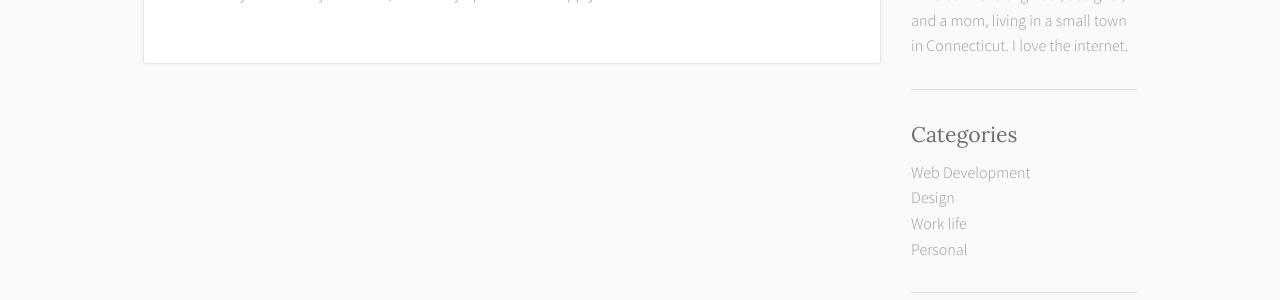
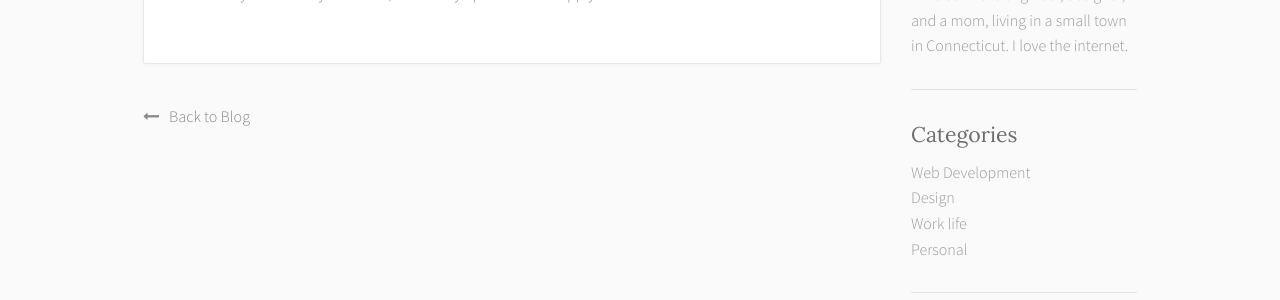
Before and after one commit to iamchristinabot/iamchristinabot.github.io, a Jekyll site: the page built from _posts/2011-08-22-design-inspiration.md, in a window 1280 px wide. Shown: the part 329-629 px from the top of the page. Built offline with Jekyll 4.4.1, drawn with Linux system fonts in a browser that asks for light colours; nearby versions of some CDN libraries.

Commit message:
Add back to blog link

```diff
--- a/_layouts/post.html
+++ b/_layouts/post.html
@@ -11,6 +11,7 @@ layout: default
           <h2>{{ page.title }}</h2>
           <p>{{ content }}</p>
         </div>
+        <a href="{{ site.url | prepend: site.baseurl }}/blog/" class="back-to-blog"><span class="fa fa-long-arrow-left"></span>Back to Blog</a>
       </div>
       <div class="col-sm-3">
         {% include post-sidebar.html %}
--- a/_sass/post.scss
+++ b/_sass/post.scss
@@ -1,6 +1,11 @@
 #post{
   min-height: 400px;
   background-color: #fafafa;
+  .back-to-blog{
+    .fa{
+      margin-right: 10px;
+    }
+  }
   img{
     width: 100%;
     height: auto;
```
